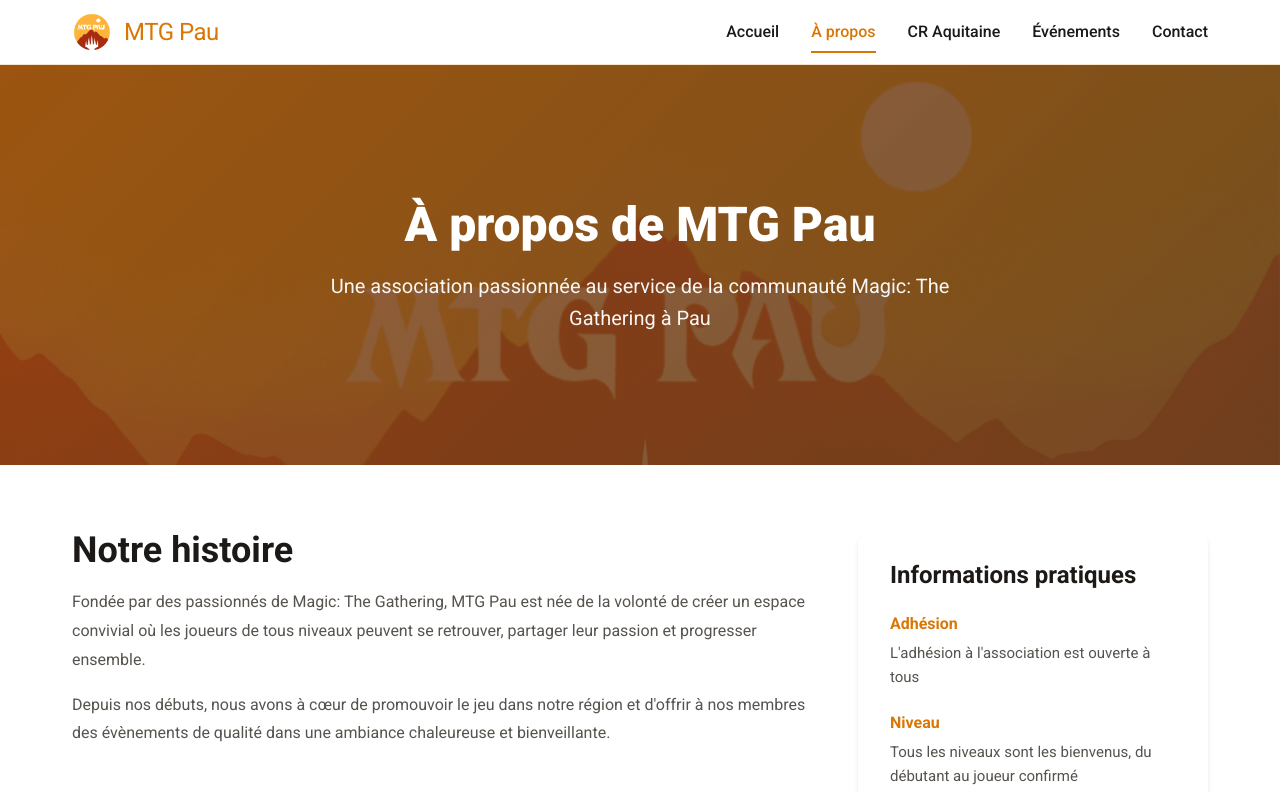
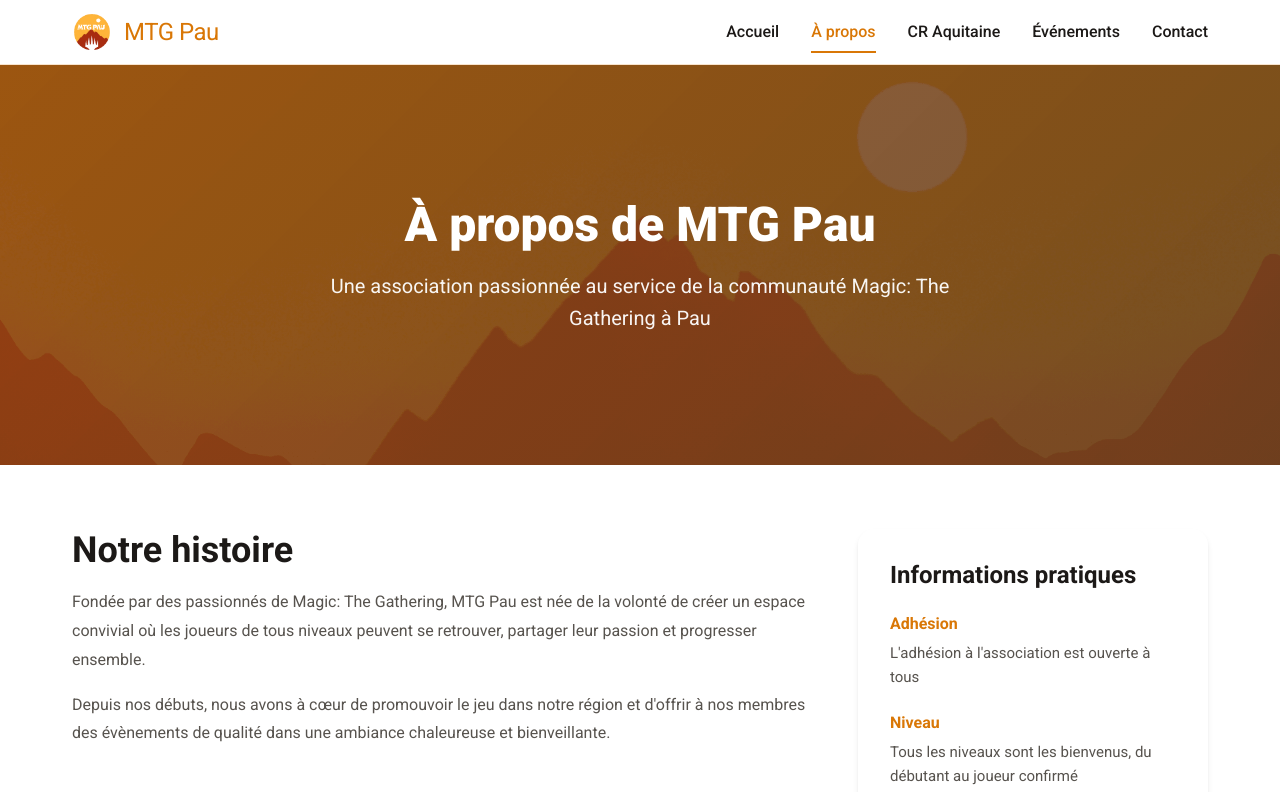
Before and after one commit to MTGPau/mtgpau, a Vue app in the folder frontend/: page /about in a window 1280 px wide. Shown: the top 792 px of the page. Built offline with nearby package versions, Linux system fonts and the light colour scheme.

Commit message:
fix(mtgpau): background image

```diff
--- a/frontend/src/views/AboutView.vue
+++ b/frontend/src/views/AboutView.vue
@@ -113,7 +113,7 @@
   left: 0;
   right: 0;
   bottom: 0;
-  background-image: url('/images/background.jpeg');
+  background-image: url('/images/background.png');
   background-size: cover;
   background-position: center;
   background-attachment: fixed;
--- a/frontend/src/views/CRView.vue
+++ b/frontend/src/views/CRView.vue
@@ -155,7 +155,7 @@
   left: 0;
   right: 0;
   bottom: 0;
-  background-image: url('/images/background.jpeg');
+  background-image: url('/images/background.png');
   background-size: cover;
   background-position: center;
   background-attachment: fixed;
--- a/frontend/src/views/ContactView.vue
+++ b/frontend/src/views/ContactView.vue
@@ -123,7 +123,7 @@
   left: 0;
   right: 0;
   bottom: 0;
-  background-image: url('/images/background.jpeg');
+  background-image: url('/images/background.png');
   background-size: cover;
   background-position: center;
   background-attachment: fixed;
--- a/frontend/src/views/EventsView.vue
+++ b/frontend/src/views/EventsView.vue
@@ -193,7 +193,7 @@
   left: 0;
   right: 0;
   bottom: 0;
-  background-image: url('/images/background.jpeg');
+  background-image: url('/images/background.png');
   background-size: cover;
   background-position: center;
   background-attachment: fixed;
--- a/frontend/src/views/HomeView.vue
+++ b/frontend/src/views/HomeView.vue
@@ -116,7 +116,7 @@
   left: 0;
   right: 0;
   bottom: 0;
-  background-image: url('/images/background.jpeg');
+  background-image: url('/images/background.png');
   background-size: cover;
   background-position: center;
   background-attachment: fixed;
```
Also changed, not shown: frontend/public/images/background.jpeg (deleted), frontend/public/images/background.png (added).
